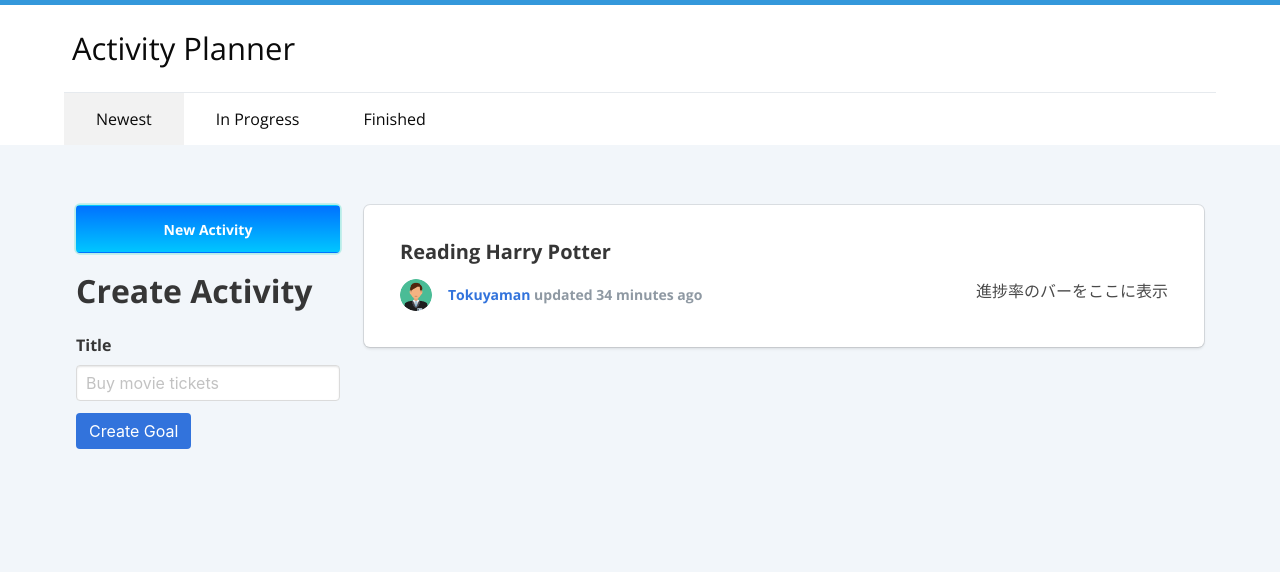
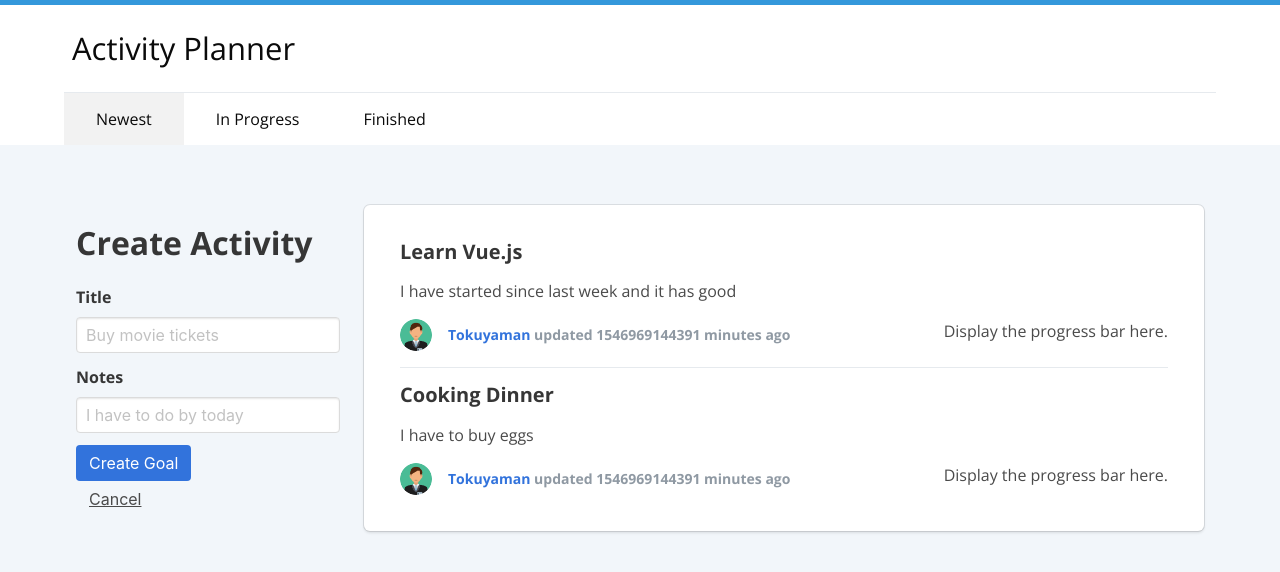
Before and after one commit to TokuyamaR/vue-goals, a plain HTML site: page index.html in a window 1280 px wide. Both pictures are taken after a click on the link "New Activity". Drawn offline with nearby package versions, Linux system fonts and the light colour scheme.

Commit message:
190406 [add]add vue to html

```diff
--- a/components/ActivityItem.js
+++ b/components/ActivityItem.js
@@ -1,8 +1,9 @@
 Vue.component('activity-item', {
-    props:['activity'],
-    template:`
+    props: ['activity'],
+    template: `
     <article class="post">
-        <h4>Learn Vue.js</h4>
+        <h4>{{ activity.title }}</h4>
+        <p>{{ activity.note }}</p>
         <div class="media">
             <div class="media-left">
                 <p class="image is-32x32">
@@ -12,12 +13,12 @@ Vue.component('activity-item', {
             <div class="media-content">
                 <div class="content">
                     <p>
-                        <a href="#">Tokuyaman</a> updated 40 minutes ago &nbsp;
+                        <a href="#">Tokuyaman</a> updated {{ activity.updatedAt }} minutes ago &nbsp;
                     </p>
                 </div>
             </div>
             <div class="media-right">
-                <span>進捗率のバーをここに表示</span>
+                <span>Display the progress bar here.</span>
             </div>
         </div>
     </article>
--- a/index.html
+++ b/index.html
@@ -36,19 +36,31 @@
     <section class="container">
         <div class="columns">
             <div class="column is-3">
-                <a class="button is-primary is-block is-alt is-large" href="#">New Activity</a>
-                <div class="create-form">
+                <a v-if="!isFormDisplayed" @click="toggleFormDisplay"
+                   class="button is-primary is-block is-alt is-large" href="#">New Activity</a>
+                <div v-if="isFormDisplayed" class="create-form">
                     <h2 class="title">Create Activity</h2>
                     <form id="form">
                         <div class="field">
                             <label class="label">Title</label>
                             <div class="control">
-                                <input type="text" class="input" placeholder="Buy movie tickets">
+                                <input v-model="newActivity.title" type="text" class="input"
+                                       placeholder="Buy movie tickets">
+                            </div>
+                        </div>
+                        <div class="field">
+                            <label class="label">Notes</label>
+                            <div class="control">
+                                <input v-model="newActivity.notes" type="text" class="input"
+                                       placeholder="I have to do by today">
                             </div>
                         </div>
                         <div class="field is-ground">
                             <div class="control">
-                                <button class="button is-link">Create Goal</button>
+                                <button @click="createActivity" class="button is-link">Create Goal</button>
+                            </div>
+                            <div class="control">
+                                <button @click="toggleFormDisplay" class="button is-text">Cancel</button>
                             </div>
                         </div>
                     </form>
@@ -56,43 +68,46 @@
             </div>
             <div class="column is-9">
                 <div class="box content">
-                    <article class="post">
-                        <h4>Reading Harry Potter</h4>
-                        <div class="media">
-                            <div class="media-left">
-                                <p class="image is-32x32">
-                                    <img src="./images/user.png">
-                                </p>
-                            </div>
-                            <div class="media-content">
-                                <div class="content">
-                                    <p>
-                                        <a href="#">Tokuyaman</a> updated 34 minutes ago &nbsp;
-                                    </p>
-                                </div>
-                            </div>
-                            <div class="media-right">
-                                <span>進捗率のバーをここに表示</span>
-                            </div>
-                        </div>
-                    </article>
+                    <!--<article class="post">-->
+                    <!--<h4>Reading Harry Potter</h4>-->
+                    <!--<div class="media">-->
+                    <!--<div class="media-left">-->
+                    <!--<p class="image is-32x32">-->
+                    <!--<img src="./images/user.png">-->
+                    <!--</p>-->
+                    <!--</div>-->
+                    <!--<div class="media-content">-->
+                    <!--<div class="content">-->
+                    <!--<p>-->
+                    <!--<a href="#">Tokuyaman</a> updated 34 minutes ago &nbsp;-->
+                    <!--</p>-->
+                    <!--</div>-->
+                    <!--</div>-->
+                    <!--<div class="media-right">-->
+                    <!--<span>進捗率のバーをここに表示</span>-->
+                    <!--</div>-->
+                    <!--</div>-->
+                    <!--</article>-->
+                    <activity-item v-for="activity in activities" v-bind:activity="activity"
+                                   v-bind:key="activity.id"></activity-item>
                 </div>
             </div>
         </div>
     </section>
+</div>
 <script src="https://cdn.jsdelivr.net/npm/vue/dist/vue.js"></script>
 <script src="./components/ActivityItem.js"></script>
 <script>
     var app = new Vue({
         el: ' #vueGoalApp',
         data: {
-                ifFormDisplayed: false,
+            isFormDisplayed: false,
             message: 'Hello Vue',
             titleMessage: 'Title Message Vueeeeeeee!!',
             isTextDisplayed: true,
             newActivity: {
                 title: '',
-                    notes: ''
+                notes: '',
             },
             items: {1: {name: 'Raido'}, 2: {name: 'Miho'}},
             user: {
@@ -110,7 +125,7 @@
                     updatedAt: 1546969144391,
                 },
                 '1546969212': {
-                        id: '1546968934',
+                    id: '1546969212',
                     title: 'Cooking Dinner',
                     note: 'I have to buy eggs',
                     progress: 0,
@@ -118,10 +133,10 @@
                     createdAt: 1546969144391,
                     updatedAt: 1546969144391,
                 },
+            },
             categories: {
                 '1546969049': {text: 'books'},
                 '1546969225': {text: 'movies'}
-                    }
             }
         },
         methods: {
@@ -129,7 +144,7 @@
                 this.isTextDisplayed = !this.isTextDisplayed
             },
             toggleFormDisplay() {
-                    this.isFormDiplayed = !this.isFormDiplayed
+                this.isFormDisplayed = !this.isFormDisplayed
             },
             createActivity() {
                 console.log(this.newActivity)
@@ -137,6 +152,5 @@
         }
     });
 </script>
-</div>
 </body>
 </html>
```
Lines whose indentation alone changed are shown as unchanged.
